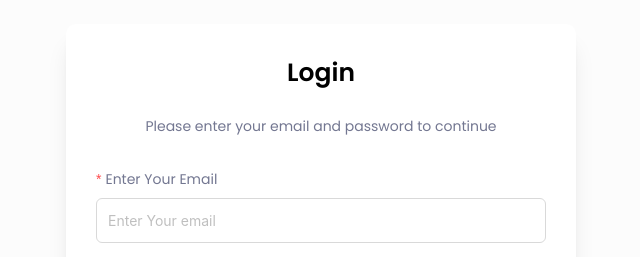
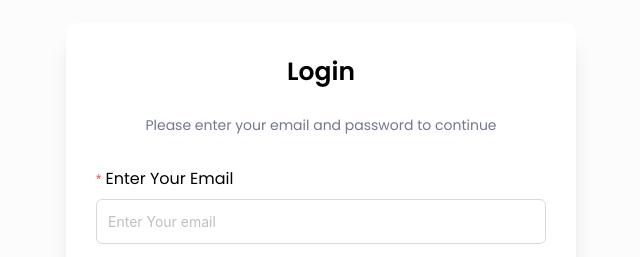
Before and after one commit to TanvirAhmed2942/BuzzyBox-GtDandy, a React (Vite) app: page /auth in a window 1280 px wide. Shown: the part 139-396 px from the top of the page, without its empty margins (319-959 px from the left). Built offline with nearby package versions, Linux system fonts and the light colour scheme.

Commit message:
login page correction

```diff
--- a/src/Pages/Auth/Login.jsx
+++ b/src/Pages/Auth/Login.jsx
@@ -21,7 +21,9 @@ const Login = () => {
       <Form onFinish={onFinish} layout="vertical">
         <Form.Item
           name="email"
-          label={<p>Enter Your Email</p>}
+          label={
+            <p className="text-black font-normal text-base">Enter Your Email</p>
+          }
           rules={[
             {
               required: true,
```
